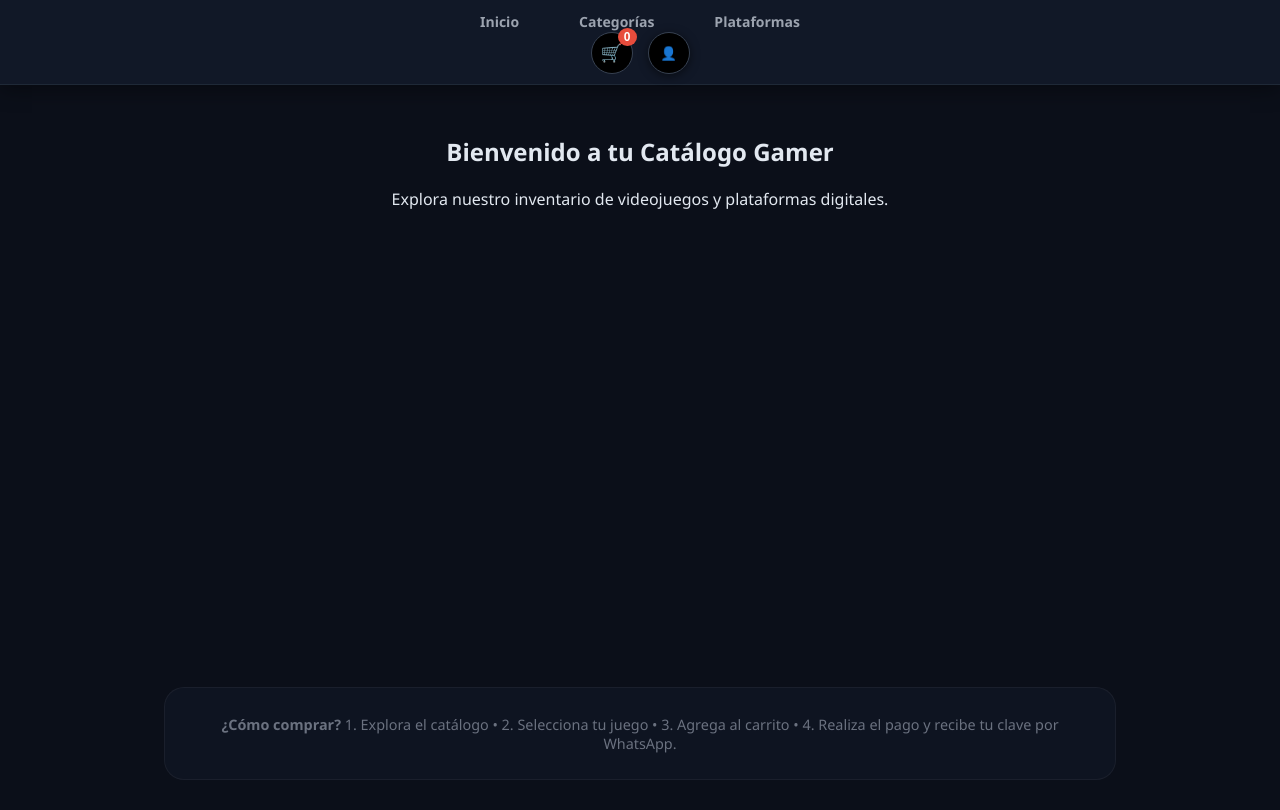
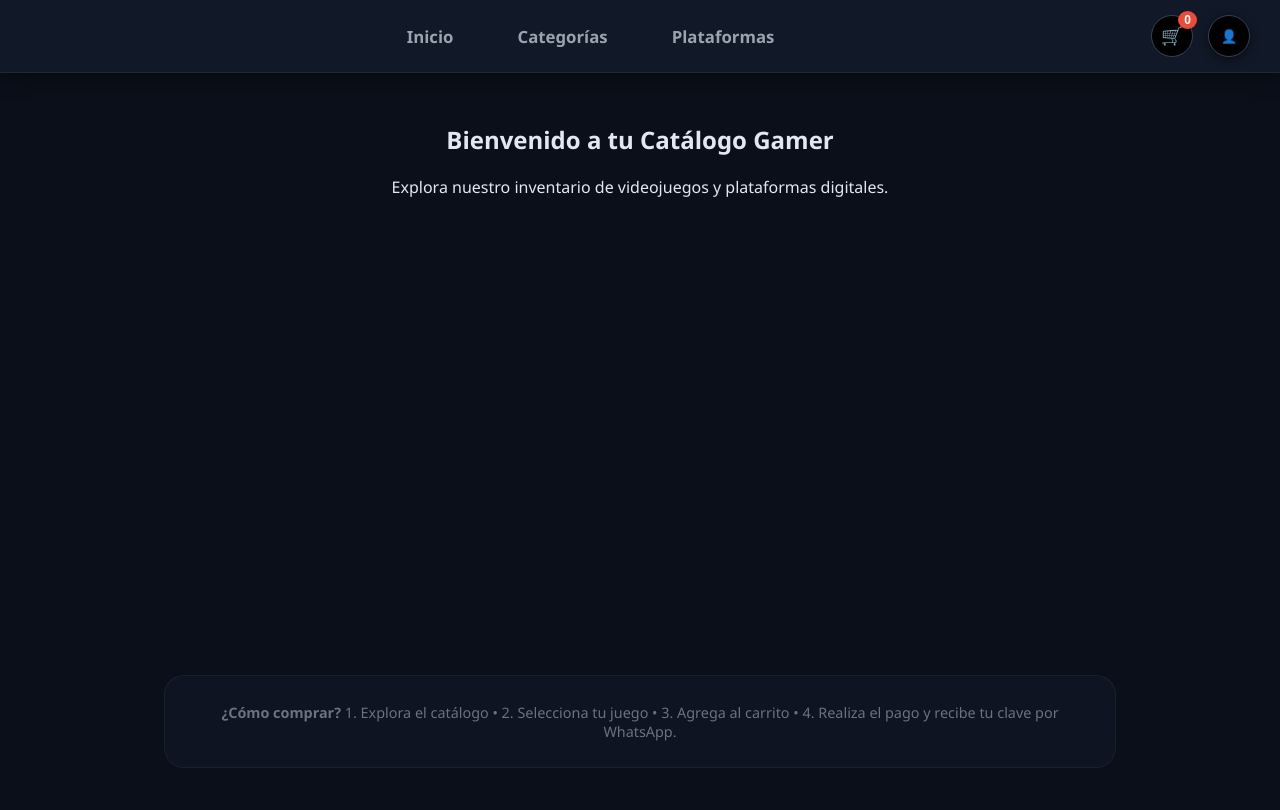
Before and after one commit to SteNeithan/Pagina-web-de-Videojuegos, a plain HTML site: page index.html in a window 1280 px wide. Drawn offline with Linux system fonts and the light colour scheme; no server answers.

Commit message:
Delete navbar and menu specific styles
Removed specific styles for the navbar and menu.

```diff
--- a/css/styles.css
+++ b/css/styles.css
@@ -493,33 +493,3 @@ section#inicio.vista-activa {
   cursor: pointer;
   box-shadow: 0 4px 15px rgba(37, 211, 102, 0.3);
 }
-
-/* =========================================
-     AJUSTE ESPECÍFICO PARA EL MENÚ (NAVBAR)
-     ========================================= */
-  header, nav, .navbar, .menu {
-    display: flex !important;
-    flex-wrap: wrap !important; /* ¡Esta es la propiedad clave! Permite que los elementos bajen de renglón */
-    justify-content: center !important;
-    align-items: center;
-    width: 100% !important;
-    padding: 10px 5px !important;
-    box-sizing: border-box;
-  }
-
-  /* Ajustamos las listas o botones dentro del menú */
-  nav ul, .navbar ul, .menu ul {
-    display: flex;
-    flex-wrap: wrap;
-    justify-content: center;
-    gap: 10px; /* Espacio entre los botones */
-    padding: 0;
-    margin: 0;
-    width: 100%;
-  }
-
-  /* Hacemos los textos un poco más pequeños para que quepan mejor */
-  nav a, .nav-link, header a {
-    font-size: 14px !important;
-    padding: 5px 10px !important;
-  }
```
